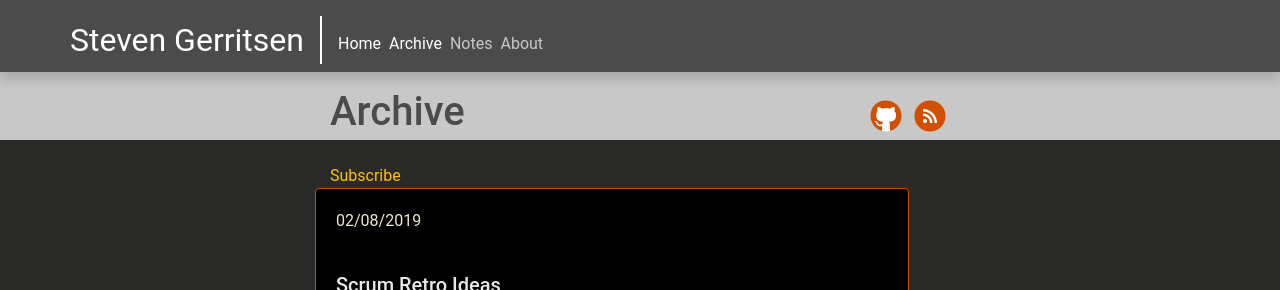
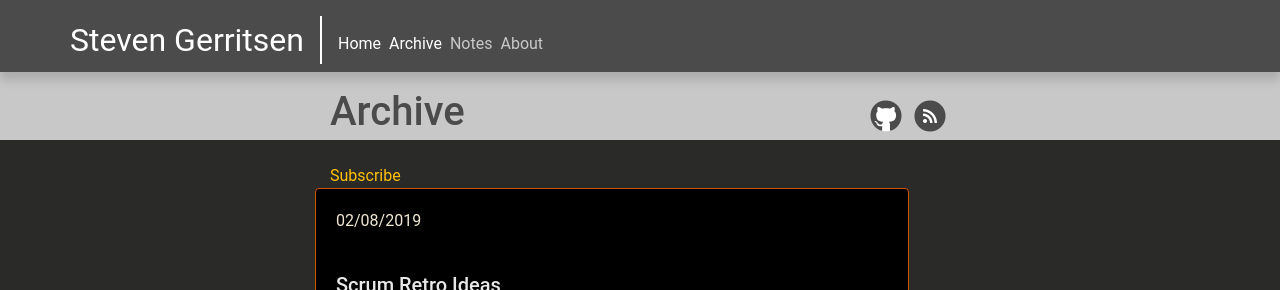
Before and after one commit to Steeff0/steeff0.github.io, a Jekyll site: the page built from pages/archive.html, in a window 1280 px wide. Shown: the top 290 px of the page. Built offline with Jekyll 4.4.1, drawn with Linux system fonts in a browser that asks for light colours; some web fonts are replaced.

Commit message:
Change titlebar logo color

```diff
--- a/_includes/title-bar.html
+++ b/_includes/title-bar.html
@@ -18,13 +18,13 @@
             <a href="{{ site.github.repository_url }}">
                                     <span class="fa-stack fa-1x github">
                                         <i class="fas fa-circle fa-stack-2x text-white" data-fa-transform="shrink-1"></i>
-                                        <i class="fab fa-github fa-stack-2x text-primary"></i>
+                                        <i class="fab fa-github fa-stack-2x text-dark"></i>
                                     </span>
                 <span class="sr-only">View On GitHub</span>
             </a>
             <a href="{{ 'feed.xml' | relative_url }}">
                                     <span class="fa-stack fa-1x">
-                                        <i class="fas fa-circle fa-stack-2x text-primary"></i>
+                                        <i class="fas fa-circle fa-stack-2x text-dark"></i>
                                         <i class="fas fa-rss fa-stack-1x fa-inverse text-white"></i>
                                     </span>
                 <span class="sr-only">Subscribe</span>
```
